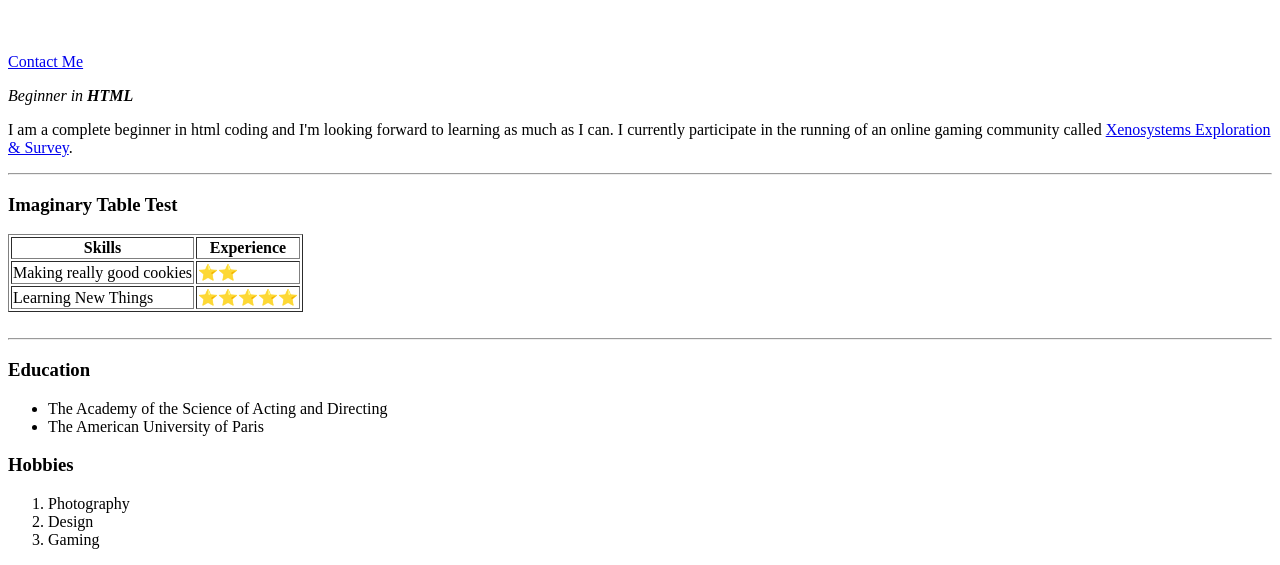
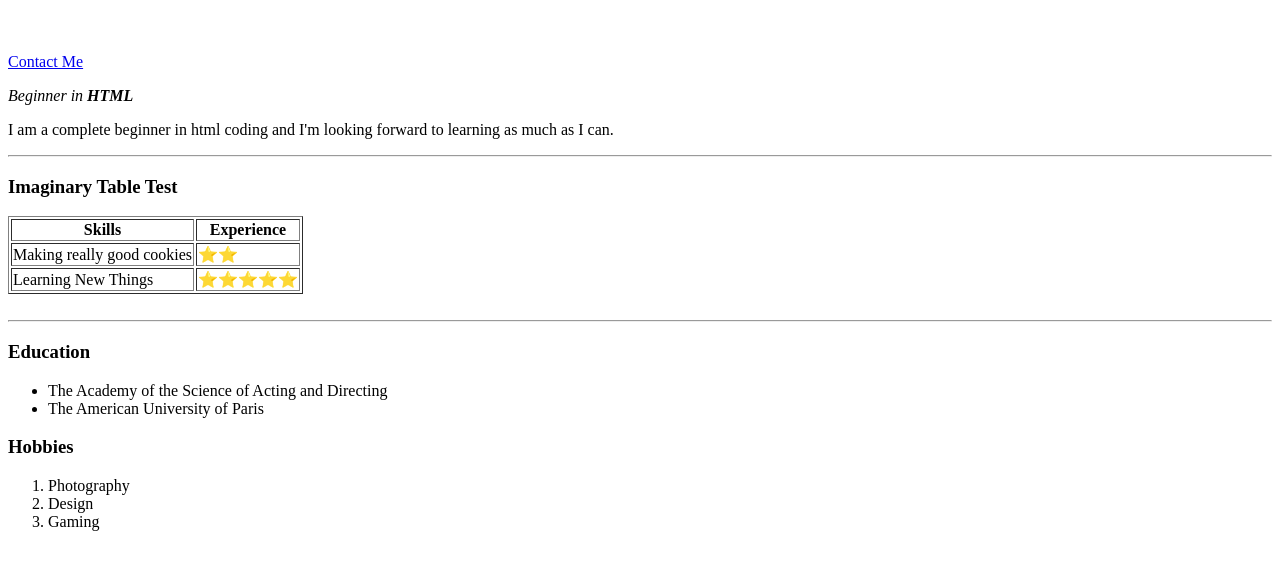
Before and after one commit to jflomax/FirstHTMLPage, a plain HTML site: page index.html in a window 1280 px wide. Shown: the part 373-938 px from the top of the page. Drawn offline with Linux system fonts and the light colour scheme.

Commit message:
Update index.html

```diff
--- a/index.html
+++ b/index.html
@@ -13,8 +13,7 @@
   <br>
   <p><a href="contact_me.HTML">Contact Me</a></p>
   <p><em>Beginner in <strong>HTML</strong></em></p>
-  <p>I am a complete beginner in html coding and I'm looking forward to learning as much as I can. I currently participate in the running of an online gaming community called <a href="https://xenosystems.space/">Xenosystems Exploration & Survey</a
-      href>.</p>
+  <p>I am a complete beginner in html coding and I'm looking forward to learning as much as I can.</p>
   <hr>
   <h3>Imaginary Table Test</h3>
   <table border="1px">
```
